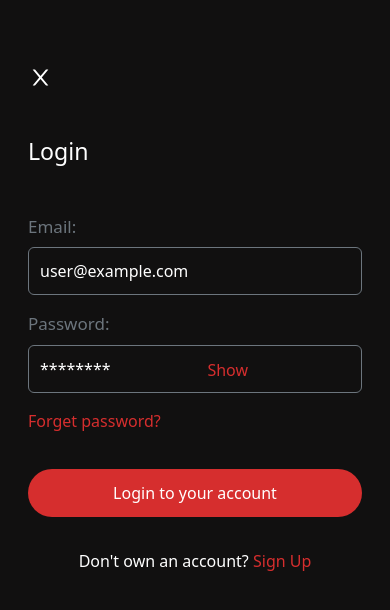
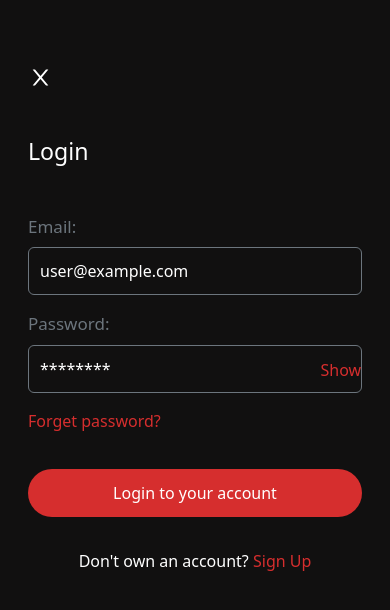
Before and after one commit to OlagunjuOlaniyi/daba-auth-task, a React (Create React App) app: page /login in a window 390 px wide. Shown: the top 610 px of the page. Built offline with nearby package versions, Linux system fonts and the light colour scheme.

Commit message:
updating app.css for show/hide

```diff
--- a/src/App.css
+++ b/src/App.css
@@ -111,7 +111,7 @@
 
 @media screen and (max-width: 780px) {
   .showHide {
-    margin-left: 46%;
+    margin-left: 75%;
     margin-top: -35px;
   }
 }
```
